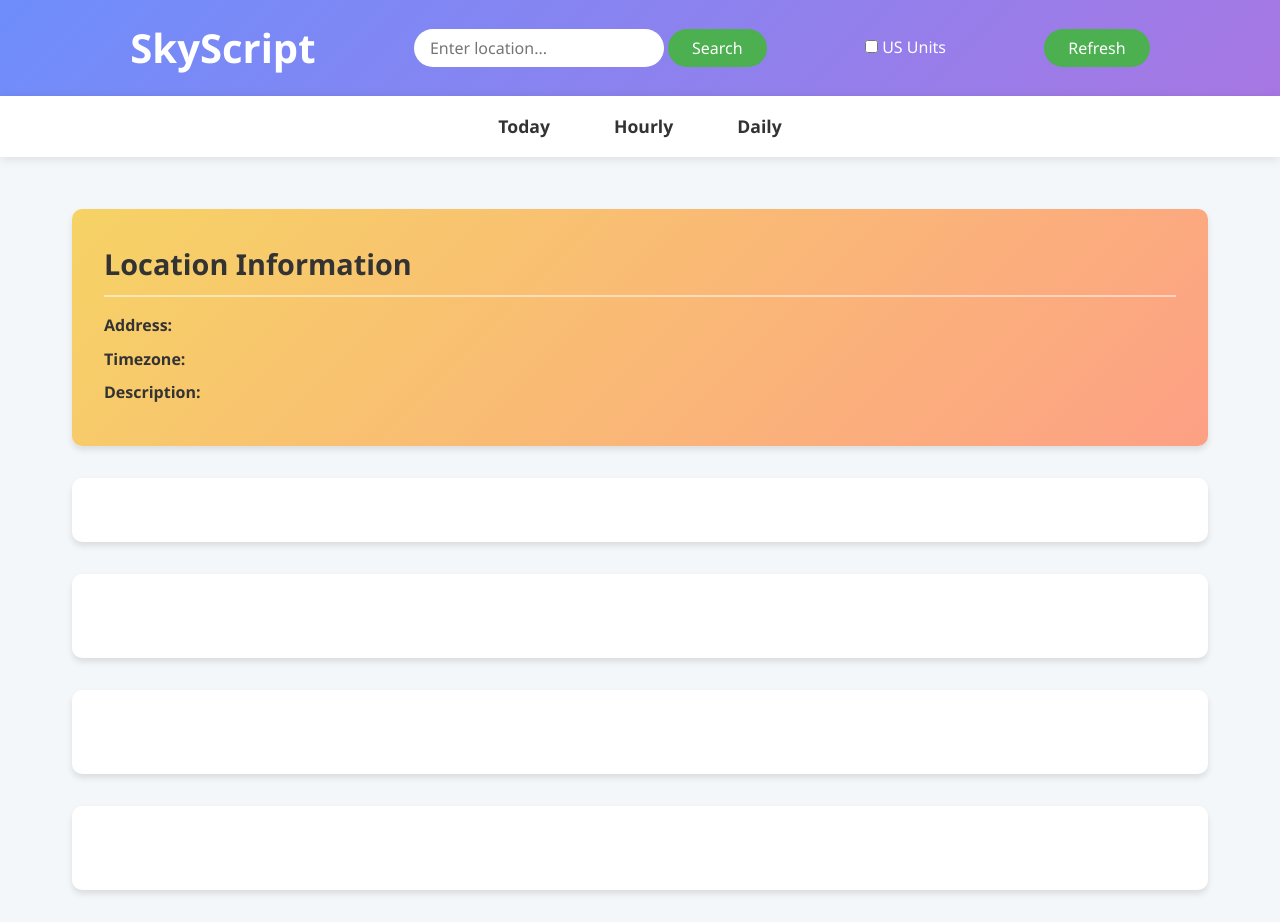
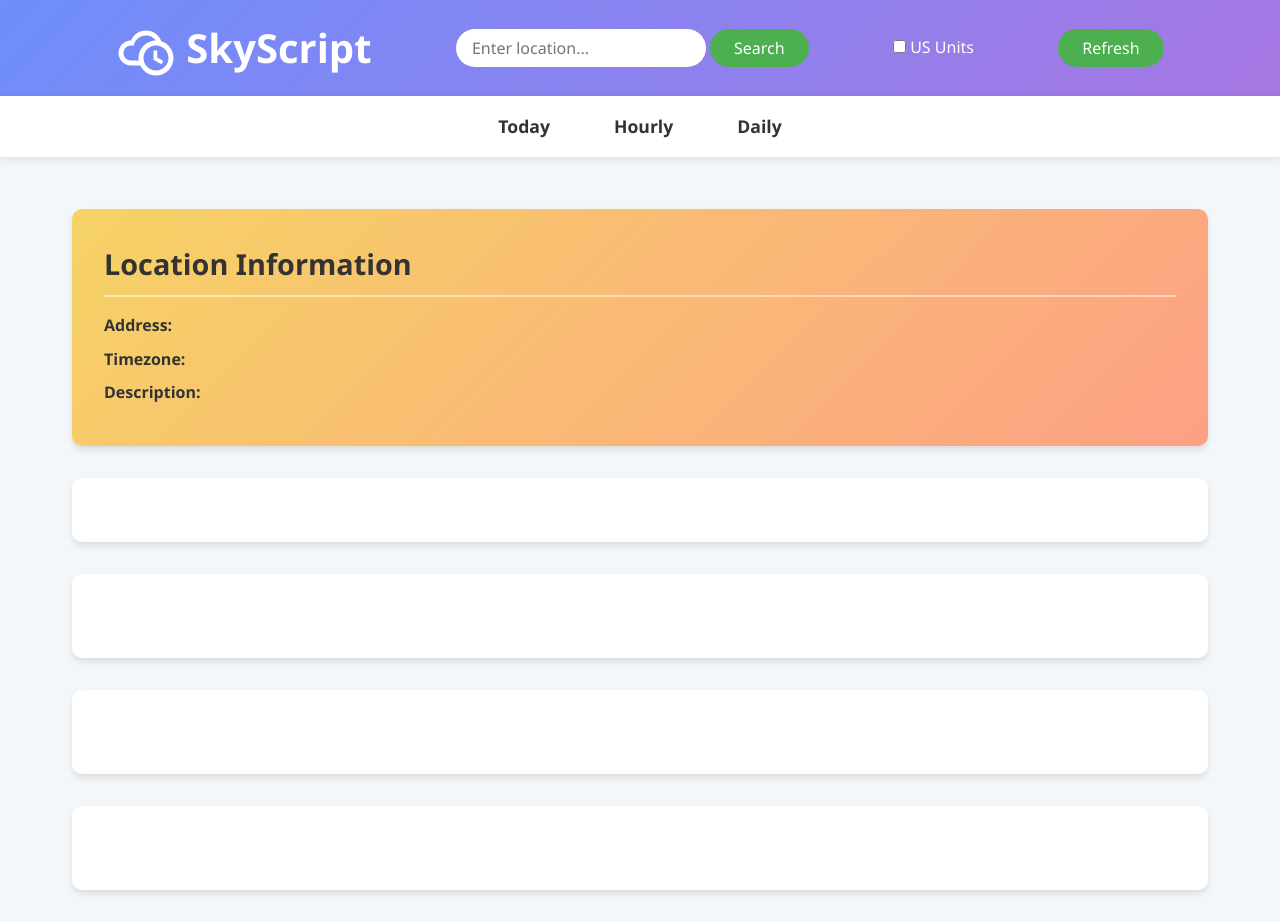
Before and after one commit to dongvannhan1000/weather-app, a website built with webpack: page src/index.html in a window 1280 px wide. Built offline with nearby package versions, Linux system fonts and the light colour scheme; some icons are missing.

Commit message:
Fixed UI

```diff
--- a/src/css/styles.css
+++ b/src/css/styles.css
@@ -23,6 +23,11 @@ header {
   justify-content: space-evenly;
   align-items: center;
   box-shadow: 0 2px 10px rgba(0, 0, 0, 0.1);
+}
+
+svg {
+  width: 60px;
+  fill: white;
 }
 
 h1 {
--- a/src/index.html
+++ b/src/index.html
@@ -9,7 +9,10 @@
 <body>
     <div class="fixed-top">
         <header>
-            <h1>SkyScript</h1>
+            <div>
+                <svg xmlns="http://www.w3.org/2000/svg" viewBox="0 0 24 24"><title>weather-cloudy-clock</title><path d="M15 13H16.5V15.82L18.94 17.23L18.19 18.53L15 16.69V13M18.13 9.33C17.23 6.81 14.83 5 12 5C9.3 5 7 6.65 6 9C3.24 9 1 11.24 1 14S3.24 19 6 19H9.68C10.81 21.36 13.21 23 16 23C19.87 23 23 19.87 23 16C23 12.88 20.96 10.24 18.13 9.33M6 17C4.34 17 3 15.66 3 14S4.34 11 6 11C6.37 11 6.73 11.07 7.06 11.19C7.45 8.82 9.5 7 12 7C13.63 7 15.07 7.79 16 9C12.12 9 9 12.14 9 16C9 16.34 9.03 16.67 9.08 17H6M16 21C13.24 21 11 18.76 11 16S13.24 11 16 11 21 13.24 21 16 18.76 21 16 21Z" /></svg>
+                <h1>SkyScript</h1>
+            </div>
             <form id="search-form">
                 <input type="text" id="search-input" placeholder="Enter location...">
                 <button type="submit" id="search-button">Search</button>
```
